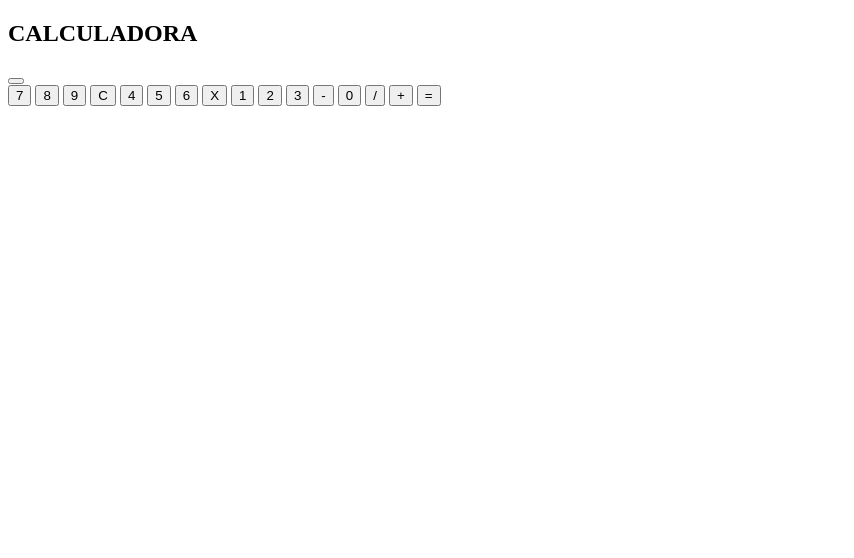
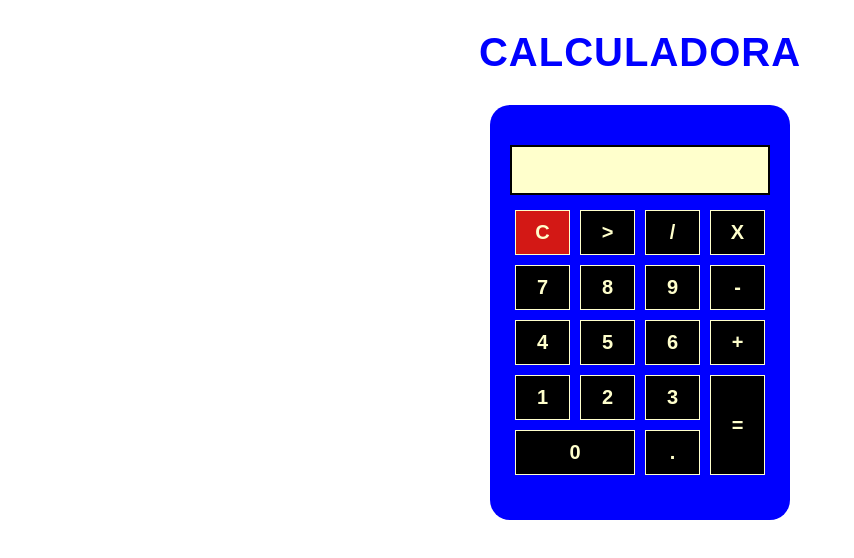
Before and after one commit to LeonardoSalees/calculator, a plain HTML site: page index.html in a window 1280 px wide. Shown: the whole page, without its empty margins (0-854 px from the left). Drawn offline with Linux system fonts and the light colour scheme.

Commit message:
style initial and display grid

```diff
--- a/index.html
+++ b/index.html
@@ -1,10 +1,11 @@
 <!DOCTYPE html>
 <html lang="en">
   <head>
-  <meta charset="UTF-8">
-  <meta http-equiv="X-UA-Compatible" content="IE=edge">
-  <meta name="viewport" content="width=device-width, initial-scale=1.0">
+    <meta charset="UTF-8" />
+    <meta http-equiv="X-UA-Compatible" content="IE=edge" />
+    <meta name="viewport" content="width=device-width, initial-scale=1.0" />
     <title>Calculadora</title>
+    <link rel="stylesheet" href="styles.css" />
   </head>
   <body>
     <section>
@@ -13,26 +14,26 @@
           <h1>CALCULADORA</h1>
         </header>
         <div class="calculator">
-        <div class="screen">
-          <button id="resultado"></button>
-        </div>
           <div class="interface">
-          <button >7</button>
-          <button >8</button>
-          <button >9</button>
-          <button >C</button>
-          <button >4</button>
-          <button >5</button>
-          <button >6</button>
-          <button >X</button>
-          <button >1</button>
-          <button >2</button>
-          <button >3</button>
-          <button >-</button>
-          <button >0</button>
-          <button >/</button>
-          <button >+</button>
-          <button >=</button>
+            <span class="screen"></span>
+            <button class="red">C</button>
+            <button>></button>
+            <button>/</button>
+            <button>X</button>
+            <button>7</button>
+            <button>8</button>
+            <button>9</button>
+            <button>-</button>
+            <button>4</button>
+            <button>5</button>
+            <button>6</button>
+            <button>+</button>
+            <button>1</button>
+            <button>2</button>
+            <button>3</button>
+            <button class="equal-space">=</button>
+            <button class="zero-space">0</button>
+            <button>.</button>
           </div>
         </div>
       </div>
--- /dev/null
+++ b/styles.css
@@ -0,0 +1,79 @@
+* {
+  margin: 0;
+  padding: 0;
+  box-sizing: border-box;
+}
+:root {
+  font-size: 62.5%;
+  --white-color: #ffc;
+}
+body {
+  width: 100%;
+  height: 100%;
+}
+
+.wrapper {
+  width: 30rem;
+  margin: 0 auto;
+}
+
+header {
+  padding-block: 3rem;
+  display: flex;
+  justify-content: center;
+}
+header h1 {
+  font-family: sans-serif;
+  letter-spacing: 0.1rem;
+  color: blue;
+  text-align: center;
+  font-size: 4rem;
+}
+
+.screen {
+  height: 5rem;
+  background-color: var(--white-color);
+  border: 2px solid black;
+  grid-column-start: 1;
+  grid-column-end: 5;
+  margin-bottom: 1rem;
+}
+
+button {
+  padding: 1rem;
+  display: flex;
+  justify-content: center;
+  align-items: center;
+  font-weight: 700;
+  font-size: 2rem;
+  margin: 0.5rem;
+  background-color: black;
+  color: var(--white-color);
+  border: 1px solid var(--white-color);
+}
+
+.calculator {
+  background-color: blue;
+  padding: 4rem 2rem;
+  border-radius: 2rem;
+}
+
+.interface {
+  display: grid;
+  grid-template-columns: 1fr 1fr 1fr 1fr;
+}
+
+.zero-space {
+  grid-column-start: 1;
+  grid-column-end: 3;
+}
+.equal-space {
+  grid-row-start: 5;
+  grid-row-end: 7;
+  grid-column-start: 4;
+}
+
+.red {
+  color: var(--white-color);
+  background-color: #d31815;
+}
```
Lines whose indentation alone changed are shown as unchanged.
